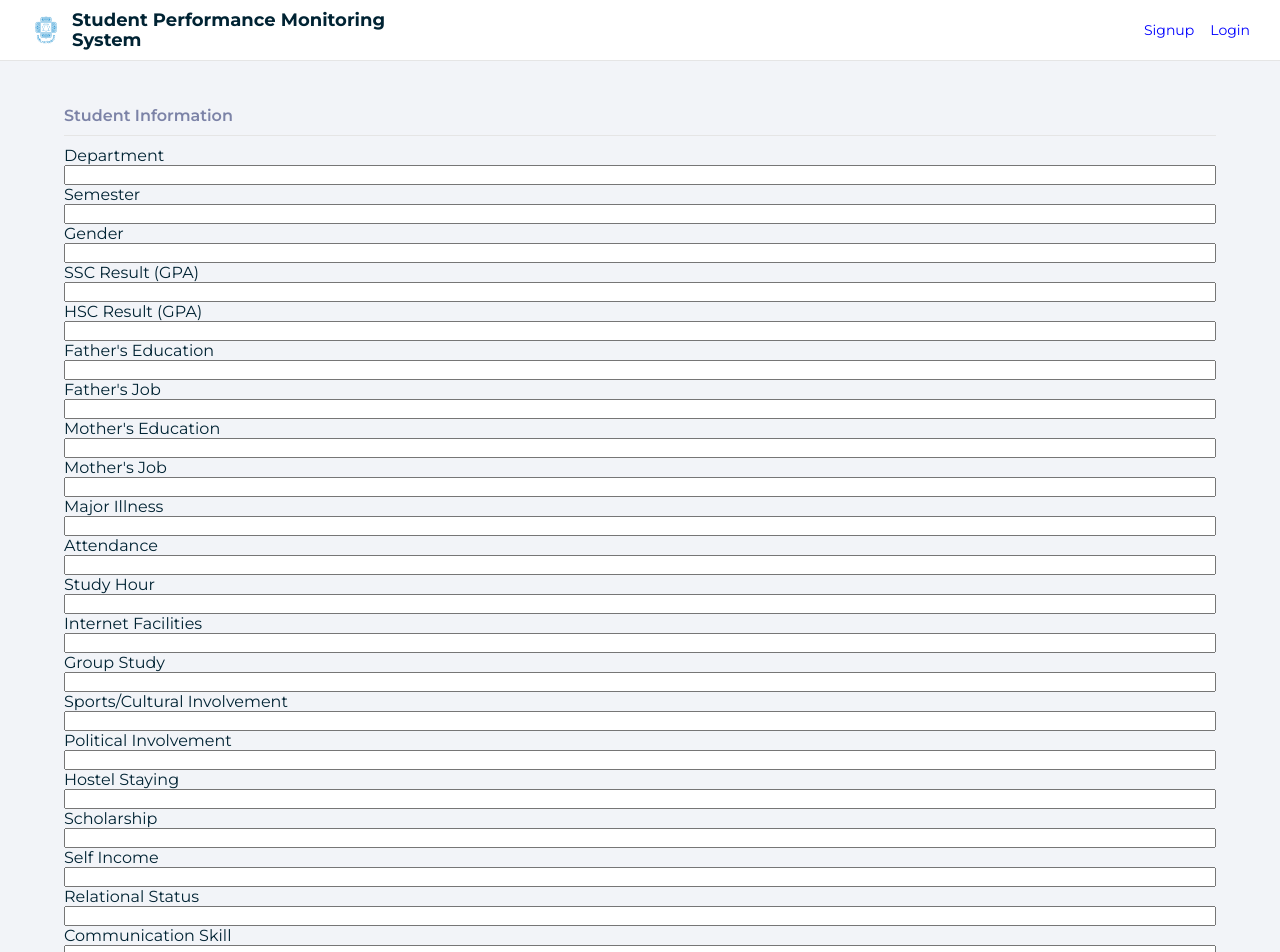
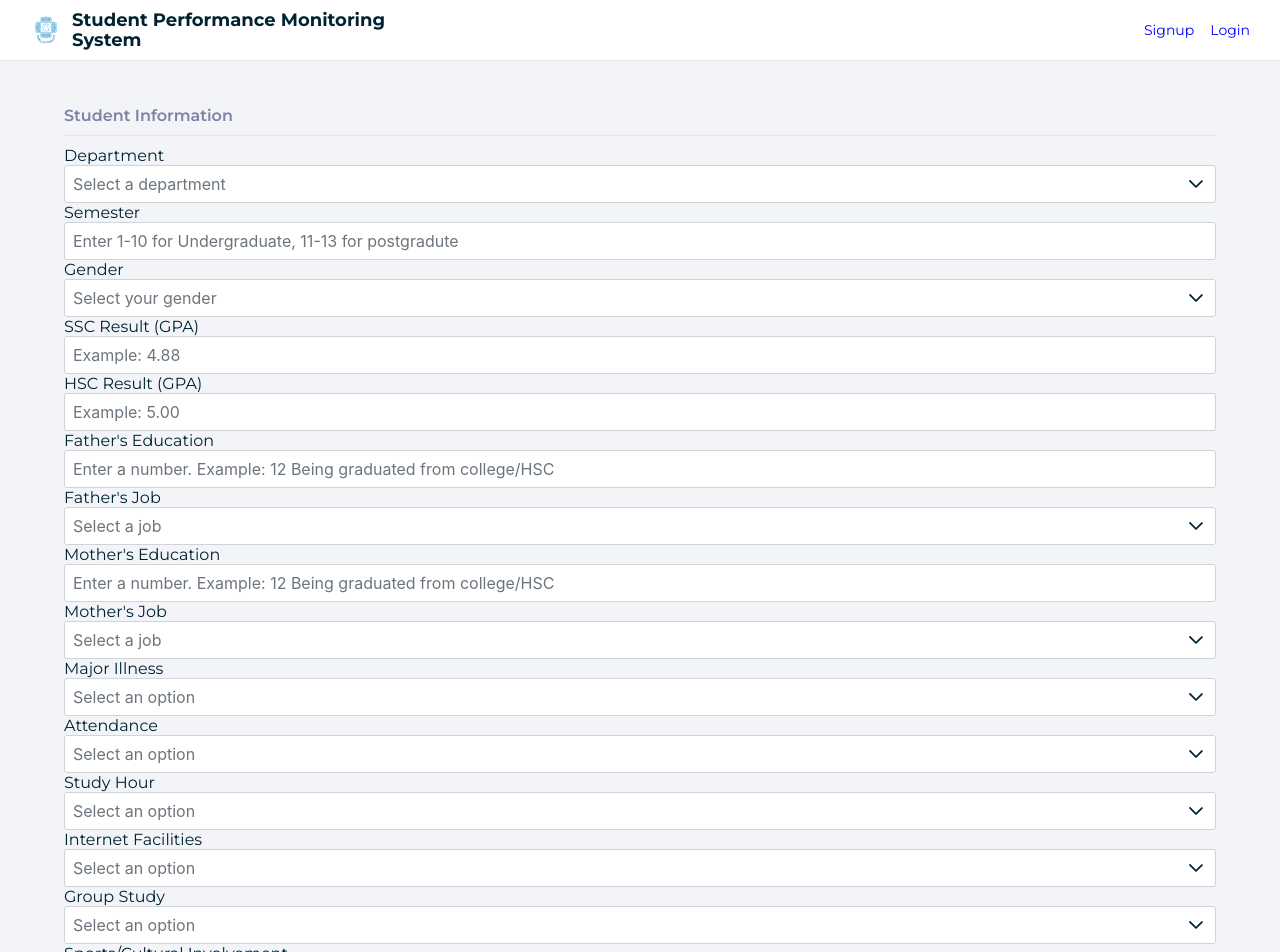
Before and after one commit to mfarhadhossain/CGPA-Prediction, a React (Create React App) app in the folder client/: page /edit-information in a window 1280 px wide. Shown: the top 952 px of the page. Built offline with nearby package versions, Linux system fonts and the light colour scheme.

Commit message:
#13 improved student form by adding dropdown

```diff
--- a/client/src/components/pages/StudentForm.js
+++ b/client/src/components/pages/StudentForm.js
@@ -6,6 +6,8 @@ import {Context} from '../../contexts/Context';
 import {InputText} from "primereact/inputtext";
 import Button from "../Button";
 import {Dropdown} from "primereact/dropdown";
+import 'primereact/resources/primereact.min.css';
+import 'primereact/resources/themes/saga-blue/theme.css';
 
 export default function StudentForm() {
 
@@ -76,6 +78,101 @@ export default function StudentForm() {
         'Statistics',
         'Zoology'
     ];
+    const genderOptions = [
+        'Female',
+        'Male',
+        'Non-binary'
+    ];
+    const fatherJobOptions = [
+        'Business',
+        'Govt. Job',
+        'Private Job',
+        'Self-employed',
+        'Unemployed',
+    ];
+    const motherJobOptions = [
+        'Business',
+        'Govt. Job',
+        'Private Job',
+        'Unemployed',
+    ]
+    const majorIllnessOptions = [
+        'No',
+        'Yes',
+    ]
+
+    const attendanceOptions = [
+        '60-75%',
+        '75-100%',
+        'less than 60%',
+    ];
+
+    const studyHourOptions = [
+        '10-14 hour',
+        '3-9 hour',
+        'less than 3 hour',
+        'more than 14 hour',
+    ];
+
+    const internetFacilitiesOptions = [
+        'Available',
+        'Available but not sufficient',
+        'Not Available',
+    ];
+
+    const groupStudyOptions = [
+        'Not participate',
+        'Participate',
+    ]
+
+    const sportCulturalInvolvementOptions = [
+        'No',
+        'Yes',
+    ];
+
+    const politicalInvolvementOptions = [
+        'No',
+        'Yes',
+    ]
+
+    const hostelStayingOptions = [
+        'Irregular',
+        'No',
+        'Regular',
+    ];
+
+    const gettingScholarshipOptions = [
+        'No',
+        'Yes',
+    ];
+
+    const selfIncomeOptions = [
+        '3000-5000',
+        '6000-10000',
+        'Less than 3000',
+        'More than 10000',
+        'None',
+    ]
+    const relationalStatusOptions = [
+        'In a relationship',
+        'Married',
+        'Single',
+    ]
+
+    const communicationSkillOptions = [
+        'Average',
+        'Good',
+        'Not Good',
+    ]
+
+    const confidenceOptions = [
+        'Confident about curricular activity',
+        'Confident about decision making',
+        'Confident about public speaking',
+        'Confident about study',
+        'Not enough confident in any activity',
+        'pretty much confident',
+    ];
     const [error, setError] = useState('');
 
     const {user} = useContext(Context);
@@ -143,112 +240,239 @@ export default function StudentForm() {
                     <div className="p-fluid formgrid grid">
                         <div className="field col-12 md:col-6">
                             <label htmlFor="department">Department</label>
-                            <InputText id="department" value={department}
-                                       onChange={(e) => setDepartment(e.target.value)}/>
+                            {/*<InputText id="department" value={department}*/}
+                            {/*           onChange={(e) => setDepartment(e.target.value)}/>*/}
+                            <Dropdown
+                                id="department"
+                                options={departmentOptions}
+                                value={department}
+                                onChange={(e) => setDepartment(e.target.value)}
+                                placeholder={department? department: 'Select a department'}
+                            />
                         </div>
                         <div className="field col-12 md:col-6">
                             <label htmlFor="semester">Semester</label>
                             <InputText id="semester" value={semester}
-                                       onChange={(e) => setSemester(e.target.value)}/>
+                                       onChange={(e) => setSemester(e.target.value)}
+                                       placeholder="Enter 1-10 for Undergraduate, 11-13 for postgradute"
+                            />
                         </div>
                         <div className="field col-12 md:col-6">
                             <label htmlFor="gender">Gender</label>
-                            <InputText id="gender" value={gender} onChange={(e) => setGender(e.target.value)}/>
+                            {/*<InputText id="gender" value={gender} onChange={(e) => setGender(e.target.value)}/>*/}
+                            <Dropdown
+                                id="gender"
+                                options={genderOptions}
+                                value={gender}
+                                onChange={(e) => setGender(e.target.value)}
+                                placeholder="Select your gender"
+                            />
                         </div>
                         <div className="field col-12 md:col-6">
                             <label htmlFor="sscresult">SSC Result (GPA)</label>
                             <InputText id="sscresult" value={sscResult}
-                                       onChange={(e) => setSscResult(e.target.value)}/>
+                                       onChange={(e) => setSscResult(e.target.value)}
+                                       placeholder="Example: 4.88"
+                            />
                         </div>
                         <div className="field col-12 md:col-6">
                             <label htmlFor="hscresult">HSC Result (GPA)</label>
                             <InputText id="hscresult" value={hscResult}
-                                       onChange={(e) => setHscResult(e.target.value)}/>
+                                       onChange={(e) => setHscResult(e.target.value)}
+                                       placeholder="Example: 5.00"/>
                         </div>
                         <div className="field col-12 md:col-6">
                             <label htmlFor="fathereducation">Father's Education</label>
                             <InputText id="fathereducation" value={fatherEducation}
-                                       onChange={(e) => setFatherEducation(e.target.value)}/>
+                                       onChange={(e) => setFatherEducation(e.target.value)}
+                                        placeholder={"Enter a number. Example: 12 Being graduated from college/HSC"}
+                            />
                         </div>
                         <div className="field col-12 md:col-6">
                             <label htmlFor="fatherjob">Father's Job</label>
-                            <InputText id="fatherjob" value={fatherJob}
-                                       onChange={(e) => setFatherJob(e.target.value)}/>
+                            {/*<InputText id="fatherjob" value={fatherJob}*/}
+                            {/*           onChange={(e) => setFatherJob(e.target.value)}/>*/}
+                            <Dropdown
+                                id="fatherjob"
+                                options={fatherJobOptions}
+                                value={fatherJob}
+                                onChange={(e) => setFatherJob(e.target.value)}
+                                placeholder="Select a job"
+                            />
                         </div>
                         <div className="field col-12 md:col-6">
                             <label htmlFor="motherducation">Mother's Education</label>
                             <InputText id="mothereducation" value={motherEducation}
-                                       onChange={(e) => setMotherEducation(e.target.value)}/>
+                                       onChange={(e) => setMotherEducation(e.target.value)}
+                                       placeholder={"Enter a number. Example: 12 Being graduated from college/HSC"}
+                            />
                         </div>
                         <div className="field col-12 md:col-6">
                             <label htmlFor="motherjob">Mother's Job</label>
-                            <InputText id="motherjob" value={motherJob}
-                                       onChange={(e) => setMotherJob(e.target.value)}/>
+                            <Dropdown
+                                id="motherjob"
+                                options={motherJobOptions}
+                                value={motherJob}
+                                onChange={(e) => setMotherJob(e.target.value)}
+                                placeholder="Select a job"
+                            />
                         </div>
                         <div className="field col-12 md:col-6">
                             <label htmlFor="majorIllness">Major Illness</label>
-                            <InputText id="majorIllness" value={majorIllness}
-                                       onChange={(e) => setMajorIllness(e.target.value)}/>
+                            {/*<InputText id="majorIllness" value={majorIllness}*/}
+                            {/*           onChange={(e) => setMajorIllness(e.target.value)}/>*/}
+                            <Dropdown
+                                id="majorIllness"
+                                options={majorIllnessOptions}
+                                value={majorIllness}
+                                onChange={(e) => setMajorIllness(e.target.value)}
+                                placeholder="Select an option"
+                            />
+
                         </div>
                         <div className="field col-12 md:col-6">
                             <label htmlFor="attendance">Attendance</label>
-                            <InputText id="attendance" value={attendance}
-                                       onChange={(e) => setAttendance(e.target.value)}/>
+                            {/*<InputText id="attendance" value={attendance}*/}
+                            {/*           onChange={(e) => setAttendance(e.target.value)}/>*/}
+                            <Dropdown
+                                id="attendance"
+                                options={attendanceOptions}
+                                value={attendance}
+                                onChange={(e) => setAttendance(e.target.value)}
+                                placeholder="Select an option"
+                            />
                         </div>
                         <div className="field col-12 md:col-6">
                             <label htmlFor="studyhour">Study Hour</label>
-                            <InputText id="studyhour" value={studyHour}
-                                       onChange={(e) => setStudyHour(e.target.value)}/>
+                            {/*<InputText id="studyhour" value={studyHour}*/}
+                            {/*           onChange={(e) => setStudyHour(e.target.value)}/>*/}
+                            <Dropdown
+                                id="studyhour"
+                                options={studyHourOptions}
+                                value={studyHour}
+                                onChange={(e) => setStudyHour(e.target.value)}
+                                placeholder="Select an option"
+                            />
                         </div>
                         <div className="field col-12 md:col-6">
                             <label htmlFor="internetFacilities">Internet Facilities</label>
-                            <InputText id="internetFacilities" value={internetFacilities}
-                                       onChange={(e) => setInternetFacilities(e.target.value)}/>
+                            {/*<InputText id="internetFacilities" value={internetFacilities}*/}
+                            {/*           onChange={(e) => setInternetFacilities(e.target.value)}/>*/}
+                            <Dropdown
+                                id="internetFacilities"
+                                options={internetFacilitiesOptions}
+                                value={internetFacilities}
+                                onChange={(e) => setInternetFacilities(e.target.value)}
+                                placeholder="Select an option"
+                            />
                         </div>
                         <div className="field col-12 md:col-6">
                             <label htmlFor="groupStudy">Group Study</label>
-                            <InputText id="groupStudy" value={groupStudy}
-                                       onChange={(e) => setGroupStudy(e.target.value)}/>
+                            {/*<InputText id="groupStudy" value={groupStudy}*/}
+                            {/*           onChange={(e) => setGroupStudy(e.target.value)}/>*/}
+                            <Dropdown
+                                id="groupStudy"
+                                options={groupStudyOptions}
+                                value={groupStudy}
+                                onChange={(e) => setGroupStudy(e.target.value)}
+                                placeholder="Select an option"
+                            />
                         </div>
                         <div className="field col-12 md:col-6">
                             <label htmlFor="culturalInvolvement">Sports/Cultural Involvement</label>
-                            <InputText id="culturalInvolvement" value={culturalInvolvement}
-                                       onChange={(e) => setCulturalInvolvement(e.target.value)}/>
+                            {/*<InputText id="culturalInvolvement" value={culturalInvolvement}*/}
+                            {/*           onChange={(e) => setCulturalInvolvement(e.target.value)}/>*/}
+                            <Dropdown
+                                id="culturalInvolvement"
+                                options={sportCulturalInvolvementOptions}
+                                value={culturalInvolvement}
+                                onChange={(e) => setCulturalInvolvement(e.target.value)}
+                                placeholder="Select an option"
+                            />
                         </div>
                         <div className="field col-12 md:col-6">
                             <label htmlFor="politicalInvolvement">Political Involvement</label>
-                            <InputText id="politicalInvolvement" value={politicalInvolvement}
-                                       onChange={(e) => setPoliticalInvolvement(e.target.value)}/>
+                            {/*<InputText id="politicalInvolvement" value={politicalInvolvement}*/}
+                            {/*           onChange={(e) => setPoliticalInvolvement(e.target.value)}/>*/}
+                            <Dropdown
+                                id="politicalInvolvement"
+                                options={politicalInvolvementOptions}
+                                value={politicalInvolvement}
+                                onChange={(e) => setPoliticalInvolvement(e.target.value)}
+                                placeholder="Select an option"
+                            />
                         </div>
                         <div className="field col-12 md:col-6">
                             <label htmlFor="hostelStaying">Hostel Staying</label>
-                            <InputText id="hostelStaying" value={hostelStaying}
-                                       onChange={(e) => setHostelStaying(e.target.value)}/>
+                            {/*<InputText id="hostelStaying" value={hostelStaying}*/}
+                            {/*           onChange={(e) => setHostelStaying(e.target.value)}/>*/}
+                            <Dropdown
+                                id="hostelStaying"
+                                options={hostelStayingOptions}
+                                value={hostelStaying}
+                                onChange={(e) => setHostelStaying(e.target.value)}
+                                placeholder="Select an option"
+                            />
                         </div>
                         <div className="field col-12 md:col-6">
                             <label htmlFor="gettingScholarship">Scholarship</label>
-                            <InputText id="gettingScholarship" value={gettingScholarship}
-                                       onChange={(e) => setGettingScholarship(e.target.value)}/>
+                            {/*<InputText id="gettingScholarship" value={gettingScholarship}*/}
+                            {/*           onChange={(e) => setGettingScholarship(e.target.value)}/>*/}
+                            <Dropdown
+                                id="gettingScholarship"
+                                options={gettingScholarshipOptions}
+                                value={gettingScholarship}
+                                onChange={(e) => setGettingScholarship(e.target.value)}
+                                placeholder="Select an option"
+                            />
                         </div>
                         <div className="field col-12 md:col-6">
                             <label htmlFor="selfIncome">Self Income</label>
-                            <InputText id="selfIncome" value={selfIncome}
-                                       onChange={(e) => setSelfIncome(e.target.value)}/>
+                            {/*<InputText id="selfIncome" value={selfIncome}*/}
+                            {/*           onChange={(e) => setSelfIncome(e.target.value)}/>*/}
+                            <Dropdown
+                                id="selfIncome"
+                                options={selfIncomeOptions}
+                                value={selfIncome}
+                                onChange={(e) => setSelfIncome(e.target.value)}
+                                placeholder="Select an option"
+                            />
                         </div>
                         <div className="field col-12 md:col-6">
                             <label htmlFor="relationalStatus">Relational Status</label>
-                            <InputText id="relationalStatus" value={relationalStatus}
-                                       onChange={(e) => setRelationalStatus(e.target.value)}/>
+                            {/*<InputText id="relationalStatus" value={relationalStatus}*/}
+                            {/*           onChange={(e) => setRelationalStatus(e.target.value)}/>*/}
+                            <Dropdown
+                                id="relationalStatus"
+                                options={relationalStatusOptions}
+                                value={relationalStatus}
+                                onChange={(e) => setRelationalStatus(e.target.value)}
+                                placeholder="Select an option"
+                            />
                         </div>
                         <div className="field col-12 md:col-6">
                             <label htmlFor="communicationSkill">Communication Skill</label>
-                            <InputText id="communicationSkill" value={communicationSkill}
-                                       onChange={(e) => setCommunicationSkill(e.target.value)}/>
+                            {/*<InputText id="communicationSkill" value={communicationSkill}*/}
+                            {/*           onChange={(e) => setCommunicationSkill(e.target.value)}/>*/}
+                            <Dropdown
+                                id="communicationSkill"
+                                options={communicationSkillOptions}
+                                value={communicationSkill}
+                                onChange={(e) => setCommunicationSkill(e.target.value)}
+                                placeholder="Select an option"
+                            />
                         </div>
                         <div className="field col-12 md:col-6">
                             <label htmlFor="confidence">Confidence</label>
-                            <InputText id="confidence" value={confidence}
-                                       onChange={(e) => setConfidence(e.target.value)}/>
+                            {/*<InputText id="confidence" value={confidence}*/}
+                            {/*           onChange={(e) => setConfidence(e.target.value)}/>*/}
+                            <Dropdown
+                                id="confidence"
+                                options={confidenceOptions}
+                                value={confidence}
+                                onChange={(e) => setConfidence(e.target.value)}
+                                placeholder="Select an option"
+                            />
                         </div>
                         <div className="flex flex-row-reverse">
                             <Button type="submit">Predict!</Button>
@@ -260,4 +484,3 @@ export default function StudentForm() {
     </div>
         ;
 }
-const options = [{label: "Male", value: "male"}, {label: "Female", value: "female"},];
```
